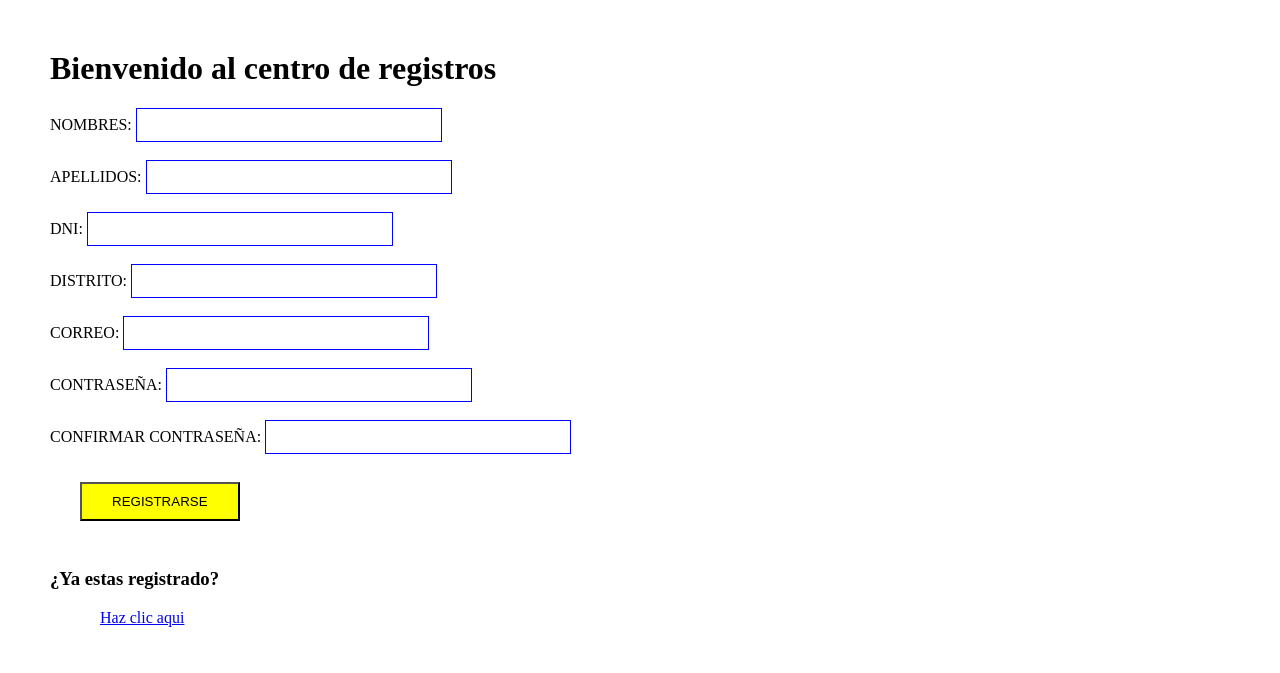
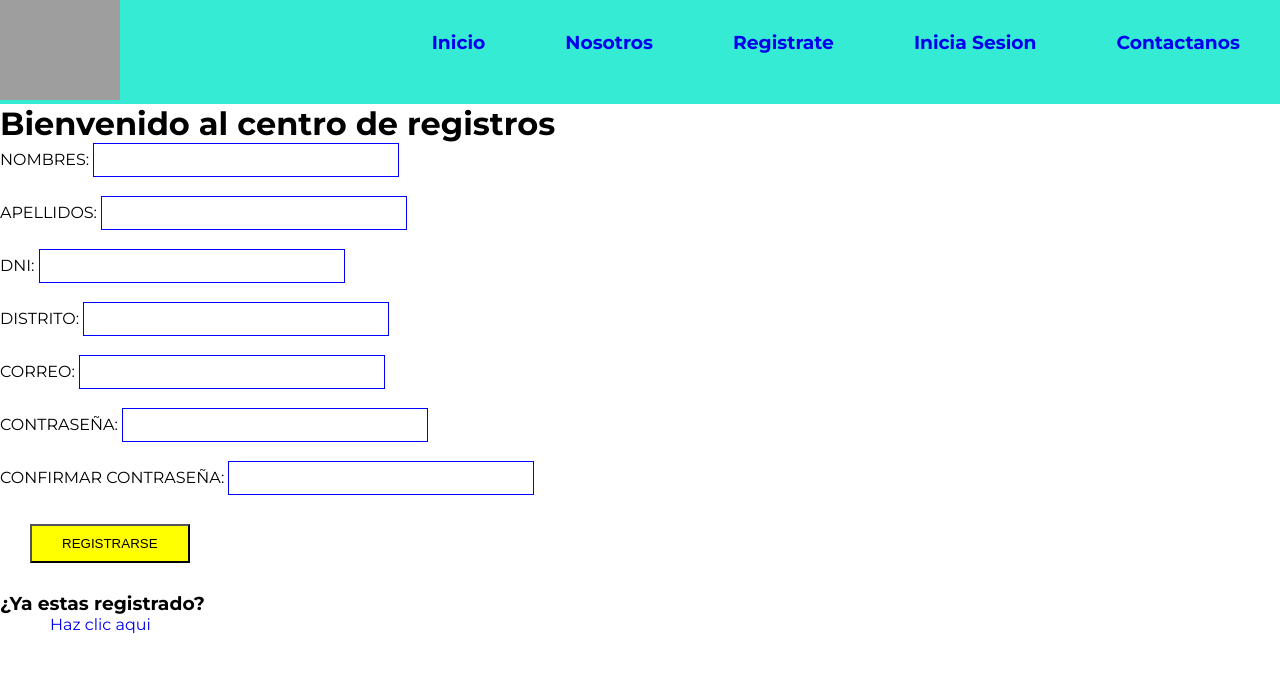
Before and after one commit to Sr74/TrabajoFinal, a PHP site: page /registro.php in a window 1280 px wide. Shown: the top 673 px of the page. Run offline with PHP 8.4, Linux system fonts and the light colour scheme; grey boxes are pictures that could not be loaded.

Commit message:
modificacion total

```diff
--- a/login.php
+++ b/login.php
@@ -1,3 +1,4 @@
+
 <!DOCTYPE html>
 <html lang="en">
 <head>
@@ -8,6 +9,7 @@
     <link rel="stylesheet" href="estiloslogin.css">
 </head>
 <body>
+<?php include("menu.php");?>
     <h1>RESCUEPETS <br> INICIO DE SESION</h1>
     <div>
         <form action="procesarlogin.php" method="post" class="ubica">
--- a/menu.php
+++ b/menu.php
@@ -7,6 +7,7 @@
     <title>Document</title>
     <link rel="stylesheet" href="portalstyle.css">
 </head>
+<STYLE>A {text-decoration: none;} </STYLE>
 <body>
 <header class="main-header">
 
@@ -19,11 +20,11 @@
 <nav class="main-nav">
     <div class="main container">
         <ul class="menu" id="menu">
-            <li class="menu__item"><a href="" class="menu__link menu__link--select">Inicio</a></li>
-            <li class="menu__item"><a href="aboutus.php" class="menu__link">Nosotros</a></li>
-            <li class="menu__item"><a href="registro.php" class="menu__link">Registrate</a></li>
-            <li class="menu__item"><a href="login.php" class="menu__link">Inicia Sesion</a></li>
-            <li class="menu__item"><a href="" class="menu__link">Contactanos</a></li>
+            <li class="menu__item"><a href="portal.php" class="menu__link menu__link--select"><h3>Inicio</h3></a></li>
+            <li class="menu__item"><a href="nosotros.php" class="menu__link"><h3>Nosotros</h3></a></li>
+            <li class="menu__item"><a href="registro.php" class="menu__link"><h3>Registrate</h3></a></li>
+            <li class="menu__item"><a href="login.php" class="menu__link"><h3>Inicia Sesion</h3></a></li>
+            <li class="menu__item"><a href="soporte.php" class="menu__link"><h3>Contactanos</h3></a></li>
         </ul>
     </div>
 
--- a/portalstyle.css
+++ b/portalstyle.css
@@ -1,10 +1,5 @@
 @import url('https://fonts.googleapis.com/css?family= Montserrat: 400,700 | Pacifico & display = swap');
-* {
-    border: 1px solid black;
-}
-* {
-    box-sizing:border-box;
-}
+
 
 body {
     font-family: 'Montserrat', sans-serif;
@@ -25,7 +20,7 @@ h1,h2,h3,h4,h5,h6 {
 
 /* Estilos para dinamizar el header */
 header{
-    background-color: rgba(255,255,255,.87);
+    background-color: rgba(25, 233, 205, 0.87);
 }
 .main-header {
     display: flex;
--- a/registro.php
+++ b/registro.php
@@ -8,6 +8,8 @@
     <link rel="stylesheet" href="styleregistro.css">
 </head>
 <body>
+    <?php include("menu.php");?>
+
     <h1>Bienvenido al centro de registros</h1>
 <form action="procesarRegistro.php" method="post">
     <div>
```
Also changed, not shown: nosotros.php (added, +13 -0 lines), portal.php (+1 -26 lines), soporte.php (added, +14 -0 lines), aboutus.php (deleted).
